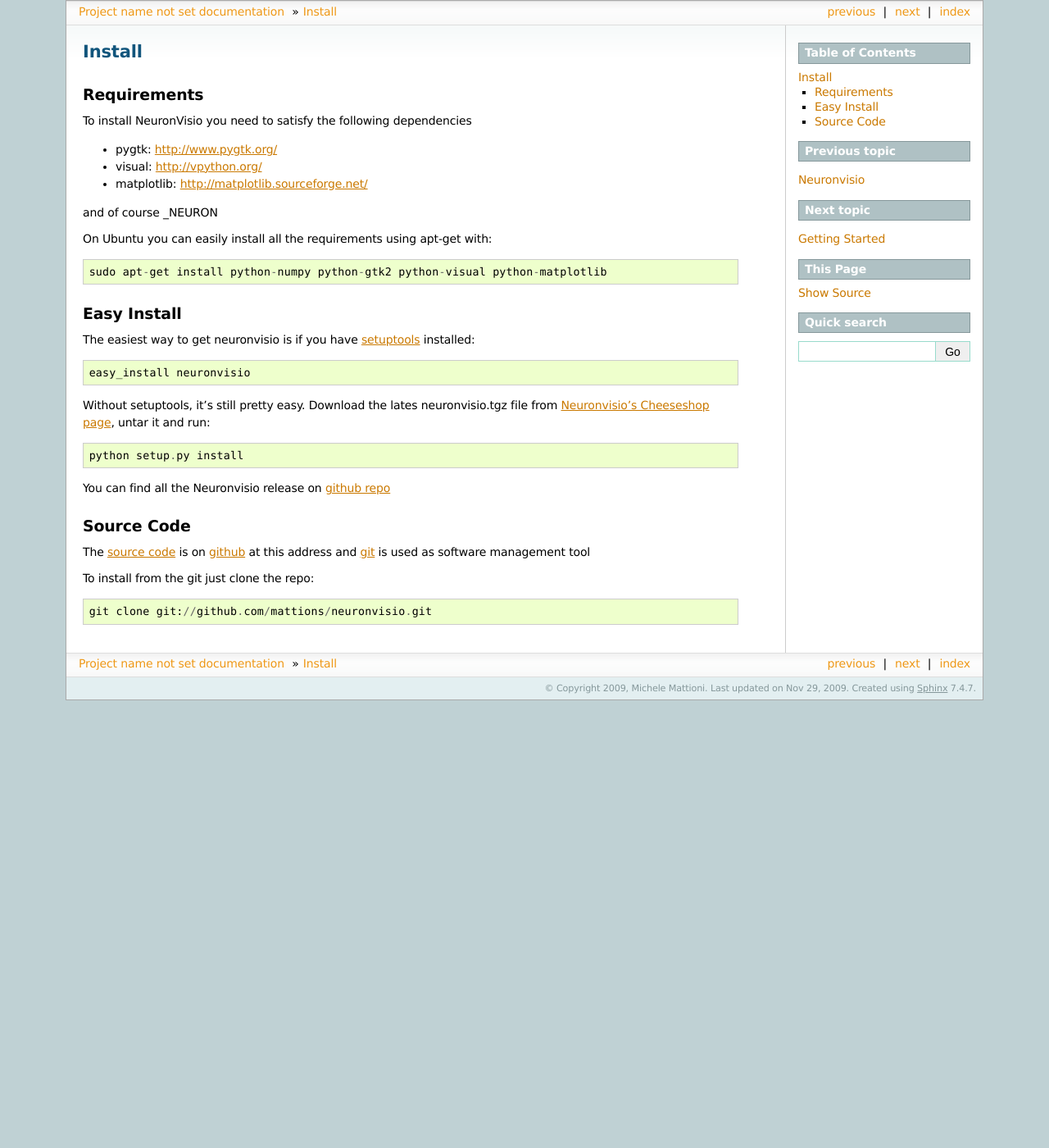
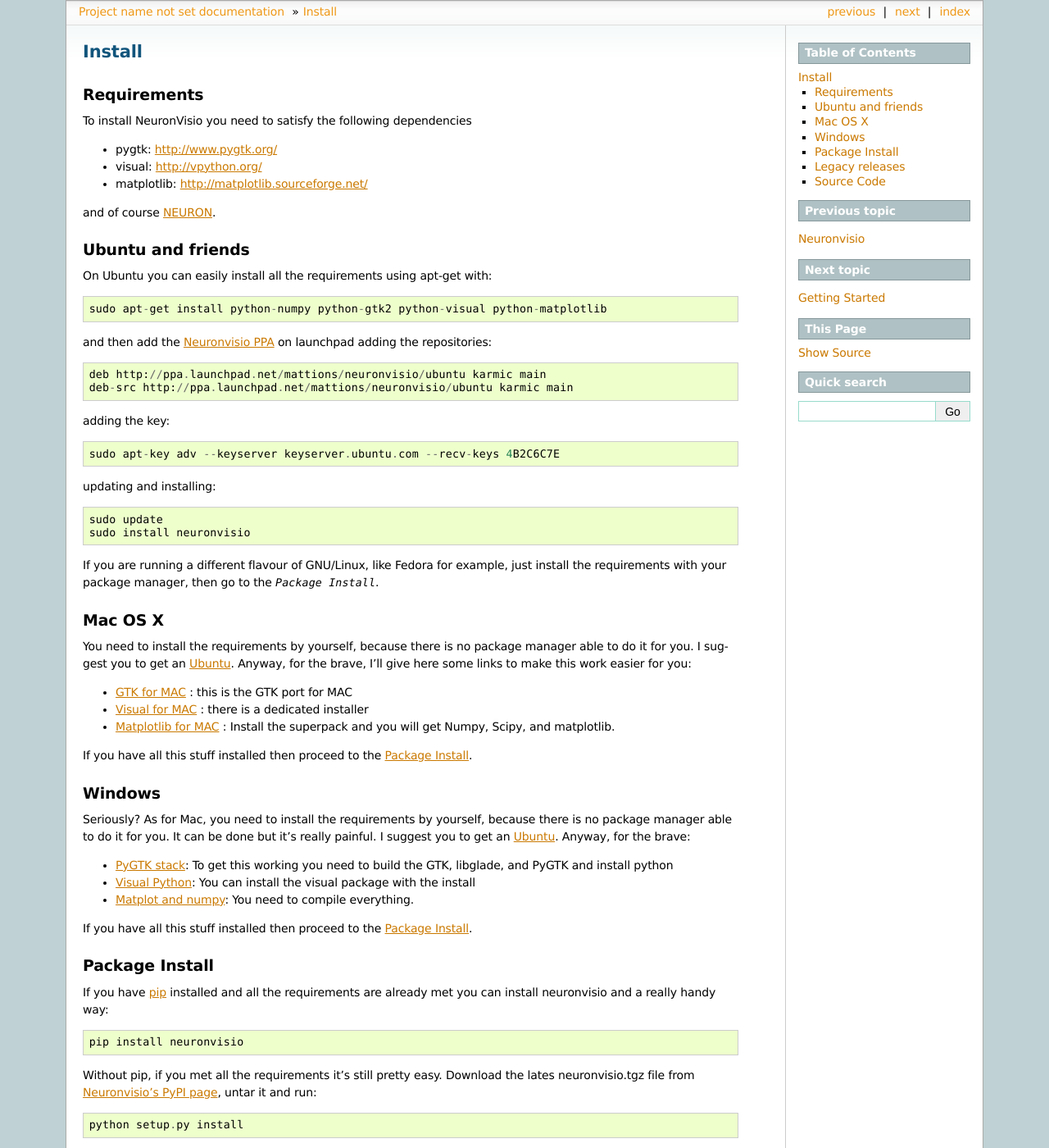
Before and after one commit to mattions/neuronvisio, a Sphinx documentation site: the page built from docs/install.rst, in a window 1280 px wide and 1400 px high. Shown: the whole window at 82% size. Built offline with Sphinx 7.4.7, drawn with Linux system fonts in a browser that asks for light colours; formulas are drawn with MathJax 3; the version number could not be read and is left out; some of the changed text lies outside the part shown.

Commit message:
Update the install in the dos

```diff
--- a/docs/index.rst
+++ b/docs/index.rst
@@ -54,7 +54,7 @@
 
 - To **install** Neuronvisio check the :ref:`install`
 - To **browse** the code online go to the `github repo`_
-- To **download and install** the code from github check the :ref:`source-code` section
+- To **download and install** the code from github check the :ref:`source-code-section` section
 - To **submit a bug** use the `tracker`_
 
 
--- a/docs/install.rst
+++ b/docs/install.rst
@@ -13,35 +13,98 @@
 - visual: http://vpython.org/
 - matplotlib: http://matplotlib.sourceforge.net/
 
-and of course _NEURON
 
-.. NEURON: http://www.neuron.yale.edu/neuron/
+and of course NEURON_.
 
+.. _NEURON: http://www.neuron.yale.edu/neuron/
+
+Ubuntu and friends
+==================
 
 On Ubuntu you can easily install all the requirements using apt-get with::
 
     sudo apt-get install python-numpy python-gtk2 python-visual python-matplotlib
 
-Easy Install
-============
+and then add the `Neuronvisio PPA`_ on launchpad adding the repositories::
 
-The easiest way to get neuronvisio is if you have setuptools_ installed::
+    deb http://ppa.launchpad.net/mattions/neuronvisio/ubuntu karmic main
+    deb-src http://ppa.launchpad.net/mattions/neuronvisio/ubuntu karmic main
 
-    easy_install neuronvisio
+adding the key::
 
-Without setuptools, it's still pretty easy. Download the lates neuronvisio.tgz file
-from `Neuronvisio's Cheeseshop page`_, untar it and run::
+    sudo apt-key adv --keyserver keyserver.ubuntu.com --recv-keys 4B2C6C7E
+
+updating and installing::
+
+    sudo update
+    sudo install neuronvisio
+
+.. _Neuronvisio PPA: https://launchpad.net/~mattions/+archive/neuronvisio
+
+If you are running a different flavour of GNU/Linux, like Fedora for example, just install the requirements
+with your package manager, then go to the `Package Install`.
+
+Mac OS X
+========
+
+You need to install the requirements by yourself, because there is no package manager
+able to do it for you. I suggest you to get an `Ubuntu`_. Anyway, for the brave, I'll give here
+some links to make this work easier for you:
+
+- `GTK for MAC`_ : this is the GTK port for MAC
+- `Visual for MAC`_ : there is a dedicated installer
+- `Matplotlib for MAC`_ : Install the superpack and you will get Numpy, Scipy, and matplotlib.
+
+.. _Ubuntu: http://www.ubuntu.com/
+.. _GTK for MAC: http://gtk-osx.sourceforge.net/
+.. _Visual for MAC: http://vpython.org/OSX_download.html
+.. _Matplotlib for MAC: http://macinscience.org/?page_id=6
+
+If you have all this stuff installed then proceed to the `Package Install`_.
+
+Windows
+=======
+
+Seriously? As for Mac, you need to install the requirements by yourself, because there is no package manager
+able to do it for you. It can be done but it's really painful. I suggest you to get an `Ubuntu`_.
+Anyway, for the brave:
+
+
+- `PyGTK stack`_: To get this working you need to build the GTK, libglade, and PyGTK and install python
+- `Visual Python`_: You can install the visual package with the install
+- `Matplot and numpy`_: You need to compile everything.
+
+.. _Ubuntu: http://www.ubuntu.com/
+.. _PyGTK stack: http://faq.pygtk.org/index.py?file=faq21.002.htp&req=show
+.. _Visual Python: http://vpython.org/win_download25.html
+.. _Matplot and numpy: http://www.scipy.org/Installing_SciPy/Windows
+
+If you have all this stuff installed then proceed to the `Package Install`_.
+
+Package Install
+===============
+
+If you have `pip`_ installed and all the requirements are already met you can install neuronvisio and a really handy way::
+
+    pip install neuronvisio
+
+Without pip, if you met all the requirements it's still pretty easy. Download the lates neuronvisio.tgz file
+from `Neuronvisio's PyPI page`_, untar it and run::
 
     python setup.py install
 
-.. _Neuronvisio's Cheeseshop page: http://pypi.python.org/pypi/neuronvisio/
-.. _setuptools: http://peak.telecommunity.com/DevCenter/EasyInstall
+.. _Neuronvisio's PyPI page: http://pypi.python.org/pypi/neuronvisio/
+.. _pip: http://pypi.python.org/pypi/pip
 
-You can find all the Neuronvisio release on `github repo`_
+Legacy releases
+===============
+
+You can find all the old Neuronvisio releases on `github repo`_
 
 .. _github repo: http://github.com/mattions/neuronvisio/downloads
 
-.. _source-code:
+
+.. _source-code-section:
 
 Source Code
 ===========
@@ -56,3 +119,7 @@
 To install from the git just clone the repo::
 
     git clone git://github.com/mattions/neuronvisio.git
+
+and then run::
+
+    python setup.py install
--- a/pavement.py
+++ b/pavement.py
@@ -18,7 +18,7 @@
 
 
 
-version = '0.3.5.1'
+version = '0.3.5'
 
 classifiers = [
     # Get more strings from http://www.python.org/pypi?%3Aaction=list_classifiers
```
Also changed, not shown: 3 other files.
